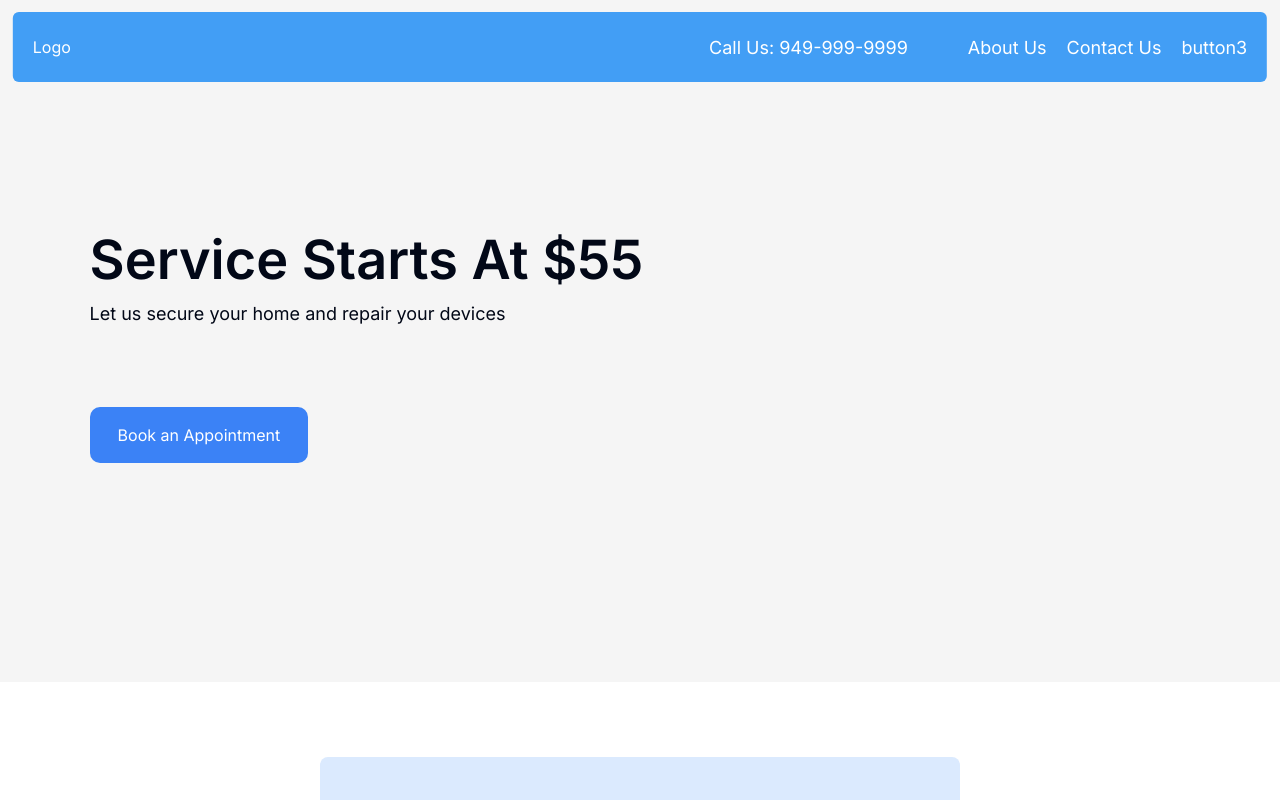
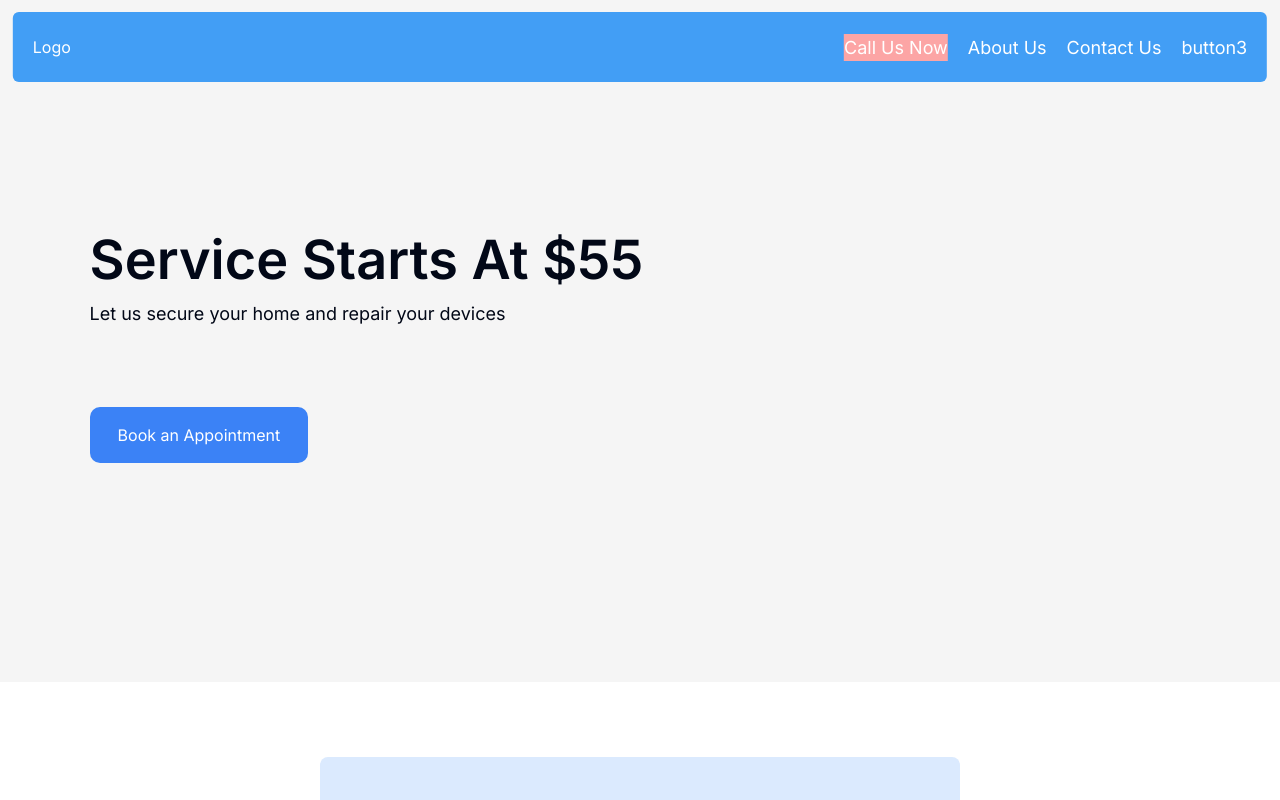
Before and after one commit to plode-v/ferworks, a Next.js app: page / in a window 1280 px wide. Shown: the top 800 px of the page. Built offline with nearby package versions, Linux system fonts and the light colour scheme.

Commit message:
update Google Calendar to work email

```diff
--- a/src/components/BookingModal.tsx
+++ b/src/components/BookingModal.tsx
@@ -41,9 +41,9 @@ const BookingModal = ({ buttonClass, buttonString }: Props ) => {
                 borderRadius: '10px'
             }}>
                 <iframe
-                src="https://calendar.google.com/calendar/appointments/schedules/AcZssZ32-7uL9mfgIIJKNblrzigMt7GN3Nb3LTkcC0RpL6WukSPcUwA8xeg7fat2r-uSVA2hIT2EPxO3?gv=true"
-                width="100%"
-                height="100%"
+                    src="https://calendar.google.com/calendar/appointments/schedules/AcZssZ1x-PROK0Jar6kki9QfC3sCXBzpME9PIcCy9vGABtD0dIKWWZ46FEwlg2o4NvbzWtuDnKWXiwT7?gv=true"
+                    width="100%"
+                    height="100%"
                 />
             </Box>
         </Modal>
--- a/src/components/Navbar.tsx
+++ b/src/components/Navbar.tsx
@@ -30,7 +30,8 @@ const Navbar = () => {
         </Link>
         </div>
         <div className='flex gap-5 items-center text-[18px]'>
-          <p className='pr-10'>Call Us: 949-999-9999</p>
+          <button className='bg-red-300'><a href={`tel:${process.env.NEXT_PUBLIC_PHONE_NUM}`}><p>Call Us Now</p></a></button>
+          {/* <p className='pr-10'>Call Us: 949-999-9999</p> */}
           <Link className='text-white' href="about-us"><button>About Us</button></Link>
             <button>Contact Us</button>
             <button>button3</button>
```
